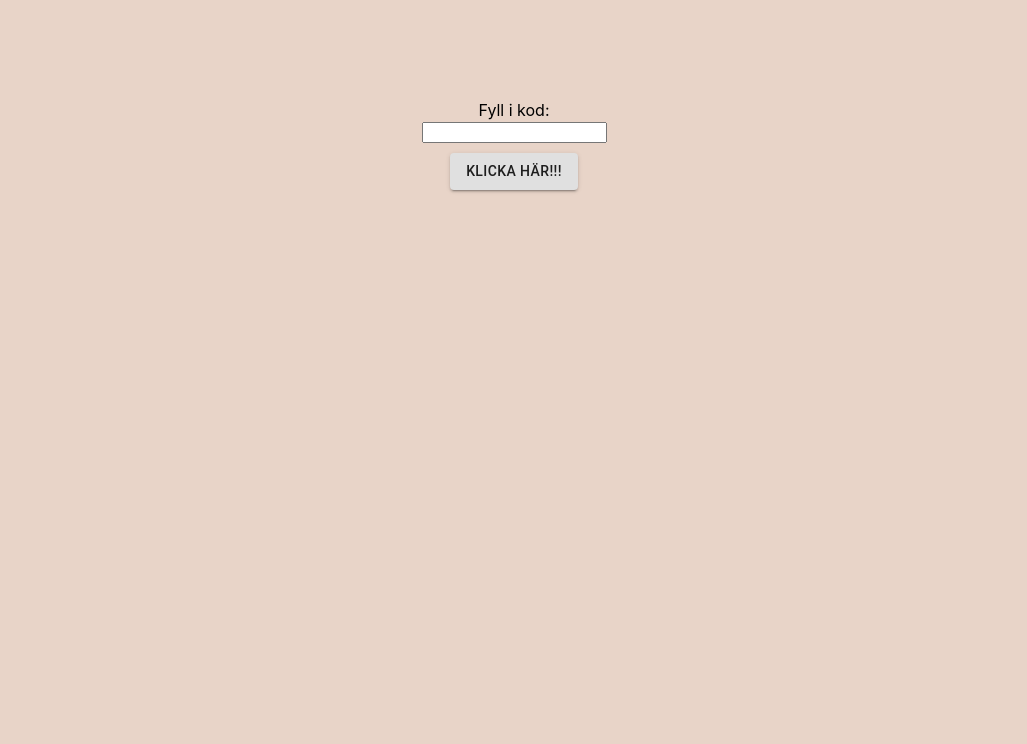
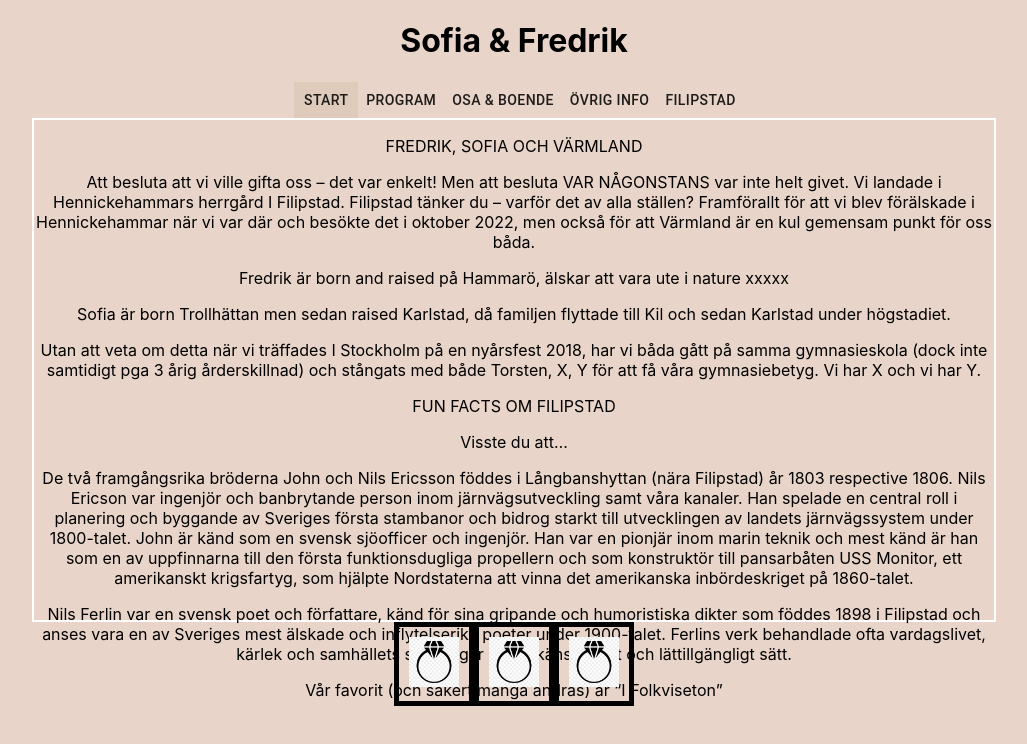
Before and after one commit to cflhammar/cflhammar.github.io, a React (Create React App) app: page /filipstad in a window 1280 px wide. Shown: the top 744 px of the page, without its empty margins (126-1153 px from the left). Built offline with nearby package versions, Linux system fonts and the light colour scheme.

Commit message:
adds initial text

```diff
--- a/src/App.css
+++ b/src/App.css
@@ -3,7 +3,7 @@
 }
 
 .text-container {
-  width: 500px;
+  width: 75%;
   height: 500px;
   margin: auto;
 
--- a/src/App.tsx
+++ b/src/App.tsx
@@ -14,10 +14,9 @@ import {Button} from "@material-ui/core";
 function App() {
     const [pageId, setPageId] = useState(0);
     const [password, setPassword] = useState("");
-    const [isVerified, setIsVerified] = useState(false);
+    const [isVerified, setIsVerified] = useState(true);
 
     const handleChange = (event: { target: { value: React.SetStateAction<string> | null; }; }) => {
-        // 👇 Get input value from "event"
         if (event.target.value != null)  setPassword(event.target.value);
     };
 
@@ -32,7 +31,7 @@ function App() {
                     <Header pageId={pageId} setPageId={setPageId}/>
                     <div className="text-container">
                         <Routes>
-                            <Route path="/" element={<StartPage/>}/>
+                            <Route path="/" element={<StartPage setPageId={setPageId}/>}/>
                             <Route path="/program" element={<Program/>}/>
                             <Route path="/boende" element={<Boende/>}/>
                             <Route path="/ovrig-info" element={<Info/>}/>
--- a/src/components/Boende.tsx
+++ b/src/components/Boende.tsx
@@ -3,7 +3,34 @@ import React from "react";
 const StartPage = () => {
   return (
     <div className="start">
-        <p>Bo!</p>
+       <p> Bröllopet äger rum på Hennicke Hammars Herrgård utanför Filipstad.</p>
+
+       <p> Läs gärna mer om Hennickehammar här: XXX</p>
+
+       <p> Från lördag till söndag kommer vi att ha herrgården för oss själva och när festen lider</p>
+        mot sitt slut kan alla bege sig till egna hotellrum, för att sedan avsluta med gemensam
+        frukost på söndag morgon/förmiddag. Vi hoppas att du tycker att det låter lika härligt
+        som vi!
+
+      <p> Hur du bokar ett hotellrum: </p>
+
+      <p>  Du fyller i nedan google-form och swishar summa till Fredrik på XXXX (förslagsvis görs</p>
+        detta i samband med OSA!)
+
+      <p>  Länk till google forms: XXX</p>
+
+      <p>  Följande rum finns att välja på:</p>
+
+      <p>  Enkelrum: XXX SEK</p>
+
+      <p>  Dubbelrum: XXX SEK</p>
+
+       <p> I alla rum ingår XXX</p>
+
+      <p>  Rummen finns tillgängliga från kl. XX lördag 1 juni. Nycklar till rummen hämtas upp i</p>
+        receptionen.
+
+      <p>  Utcheckning är kl. XX söndag 2 juni.</p>
     </div>
   );
 };
--- a/src/components/Filipstad.tsx
+++ b/src/components/Filipstad.tsx
@@ -3,7 +3,39 @@ import React from "react";
 const Filipstad = () => {
   return (
     <div className="start">
-        <p>Filipstad</p>
+        <p> FREDRIK, SOFIA OCH VÄRMLAND </p>
+
+        <p> Att besluta att vi ville gifta oss – det var enkelt! Men att besluta VAR NÅGONSTANS var inte helt givet. Vi landade i
+        Hennickehammars herrgård I Filipstad. Filipstad tänker du – varför det av alla ställen? Framförallt för att vi blev
+        förälskade i Hennickehammar när vi var där och besökte det i oktober 2022, men också för att Värmland är en kul
+            gemensam punkt för oss båda. </p>
+
+        <p> Fredrik är born and raised på Hammarö, älskar att vara ute i nature xxxxx </p>
+
+        <p> Sofia är born Trollhättan men sedan raised Karlstad, då familjen flyttade till Kil och sedan Karlstad under högstadiet. </p>
+
+        <p> Utan att veta om detta när vi träffades I Stockholm på en nyårsfest 2018, har vi båda gått på samma gymnasieskola (dock
+        inte samtidigt pga 3 årig årderskillnad) och stångats med både Torsten, X, Y för att få våra gymnasiebetyg. Vi har X och vi
+            har Y. </p>
+
+        <p> FUN FACTS OM FILIPSTAD </p>
+
+        <p> Visste du att… </p>
+
+        <p> De två framgångsrika bröderna John och Nils Ericsson föddes i Långbanshyttan (nära Filipstad) år 1803
+        respective 1806. Nils Ericson var ingenjör och banbrytande person inom järnvägsutveckling samt våra kanaler.
+        Han spelade en central roll i planering och byggande av Sveriges första stambanor och bidrog starkt till
+        utvecklingen av landets järnvägssystem under 1800-talet. John är känd som en svensk sjöofficer och
+        ingenjör. Han var en pionjär inom marin teknik och mest känd är han som en av uppfinnarna till den
+        första funktionsdugliga propellern och som konstruktör till pansarbåten USS Monitor, ett amerikanskt
+            krigsfartyg, som hjälpte Nordstaterna att vinna det amerikanska inbördeskriget på 1860-talet. </p>
+
+        <p> Nils Ferlin var en svensk poet och författare, känd för sina gripande och humoristiska dikter som
+        föddes 1898 i Filipstad och anses vara en av Sveriges mest älskade och inflytelserika poeter under
+        1900-talet. Ferlins verk behandlade ofta vardagslivet, kärlek och samhällets skiftningar på ett
+        känslosamt och lättillgängligt sätt. </p>
+
+        <p> Vår favorit (och säkert många andras) är “I Folkviseton” </p>
     </div>
   );
 };
--- a/src/components/Header/Header.tsx
+++ b/src/components/Header/Header.tsx
@@ -32,7 +32,7 @@ const Header : FC<PageIdInterface> = ({pageId, setPageId}) => {
                 </div>
                 <div className={ pageId == 2 ? "selected" : "unselected"}>
                     <Link to="/boende" >
-                        <Button onClick={() => onClick(2)} variant="text">Boende</Button>
+                        <Button onClick={() => onClick(2)} variant="text">OSA & Boende</Button>
                     </Link>
                 </div>
                 <div className={ pageId == 3 ? "selected" : "unselected"}>
--- a/src/components/Info.tsx
+++ b/src/components/Info.tsx
@@ -3,7 +3,30 @@ import React from "react";
 const Info = () => {
   return (
     <div className="start">
-        <p>Info</p>
+
+        <p> TOASTMADAMES </p>
+
+        <p> Våra underbara vänner Sara Lidberg och Frida Gillsbro är toastmadames och kommer att hålla I taktpinnen under
+        kvällens festligheter! </p>
+
+        <p> Om du (ensam eller tillsammans med några andra) önskar hålla tal eller bjuda på annan underhållning under
+        middagen kontaktas Sara eller Frida så snart du kan på mailto:aaaa@asdas.com. </p>
+
+        <p> KLÄDSEL </p>
+
+        <p> Klädkoden är kavaj. Vad innebär det då? Vi tolkar det enligt X som Y, men egentligen är vi relativt öppna för
+        annan tolkning också. Det viktiga är att du känner dig fin! </p>
+
+        <p> PRESENTER </p>
+
+        <p> Den viktigaste och finaste presenten för oss är att du är med och firar oss på vår dag! Om du vill ge någonting
+        utöver det önskar vi bidrag till vår bröllopsresa via att swisha till XXXX. </p>
+
+        <p> BARN </p>
+
+        <p> Barn är underbara, men denna dag och kväll skulle vi bli tacksamma om ni ordnar med barnpassning.
+        Ammande barn är givetvis välkomna! </p>
+
     </div>
   );
 };
--- a/src/components/StartPage.tsx
+++ b/src/components/StartPage.tsx
@@ -1,9 +1,38 @@
-import React from "react";
+import React, {FC} from "react";
+import {Link} from "react-router-dom";
 
-const StartPage = () => {
+interface PageId {
+    setPageId: (pageId: number) => void
+}
+
+const StartPage: FC<PageId> = ({setPageId}) => {
   return (
     <div className="start">
-        <p>Hejsan</p>
+       <h1> Vi gifter oss! </h1>
+        <h2>Välkommen på bröllop!</h2>
+
+        <p> Vi är otroligt glada att dela med oss av den största dag i våra liv! Med glädje och
+        förväntan bjuder vi in dig för att fira vår kärlek när vi gifter oss på
+        Hennickehammars Herrgård I Filipstad lördag den 1 juni 2024 kl. 15.30. </p>
+
+        <p> Efter vigseln fortsätter vi med middag och fest (också på Hennickehammars
+        herrgård).  </p>
+
+       <p> Vi hoppas även att så många som möjligt vill och har möjlighet att sova över på
+        Hennickehammars herrgård tillsammans med oss och avsluta med gemensam
+        frukost på söndag. Läs mer om detta under fliken “boende”. </p>
+
+        <p>
+        Vi hoppas att du på dessa sidor ska hitta all matnyttig information du kan behöva
+        inför bröllopet, men om frågor kvarstår är du såklart alltid välkommen att höra av
+        dig till oss! </p>
+
+        <p> Ser fram emot att ses den 1 juni! </p>
+
+        <p> PUSS OCH KRAM </p>
+        <p> Sofia & Fredrik </p>
+
+        Just det! Kom ihåg att OSA senast 1 December <Link to={"/boende"} onClick={() => setPageId(2)} > här </Link>.
     </div>
   );
 };
```
Also changed, not shown: public/index.html (+0 -10 lines).
